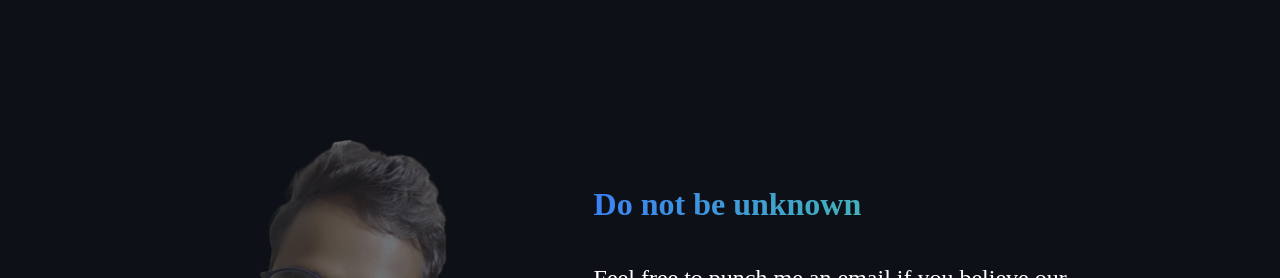
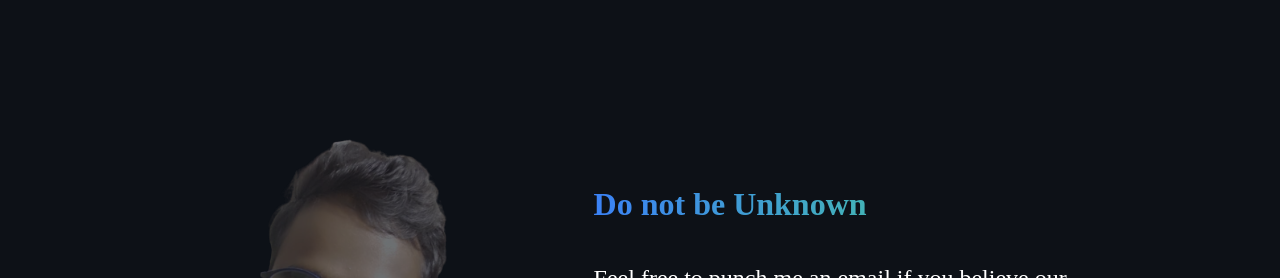
Before and after one commit to khurshedeth/data-entry, a Next.js app: page / in a window 1280 px wide. Shown: the part 2662-2940 px from the top of the page. Built offline with nearby package versions, Linux system fonts and the light colour scheme.

Commit message:
minor changes

```diff
--- a/components/Contact.js
+++ b/components/Contact.js
@@ -17,7 +17,7 @@ function Contact() {
           transition={{ duration: 1 }}
           className=" text-[2rem] font-bold mb-[2rem] text-transparent bg-clip-text bg-gradient-to-r from-blue-500 to-green-400"
         >
-          Do not be unknown
+          Do not be Unknown
         </motion.h1>
         <motion.div
           initial={{ x: 0, y: 0 }}
```
